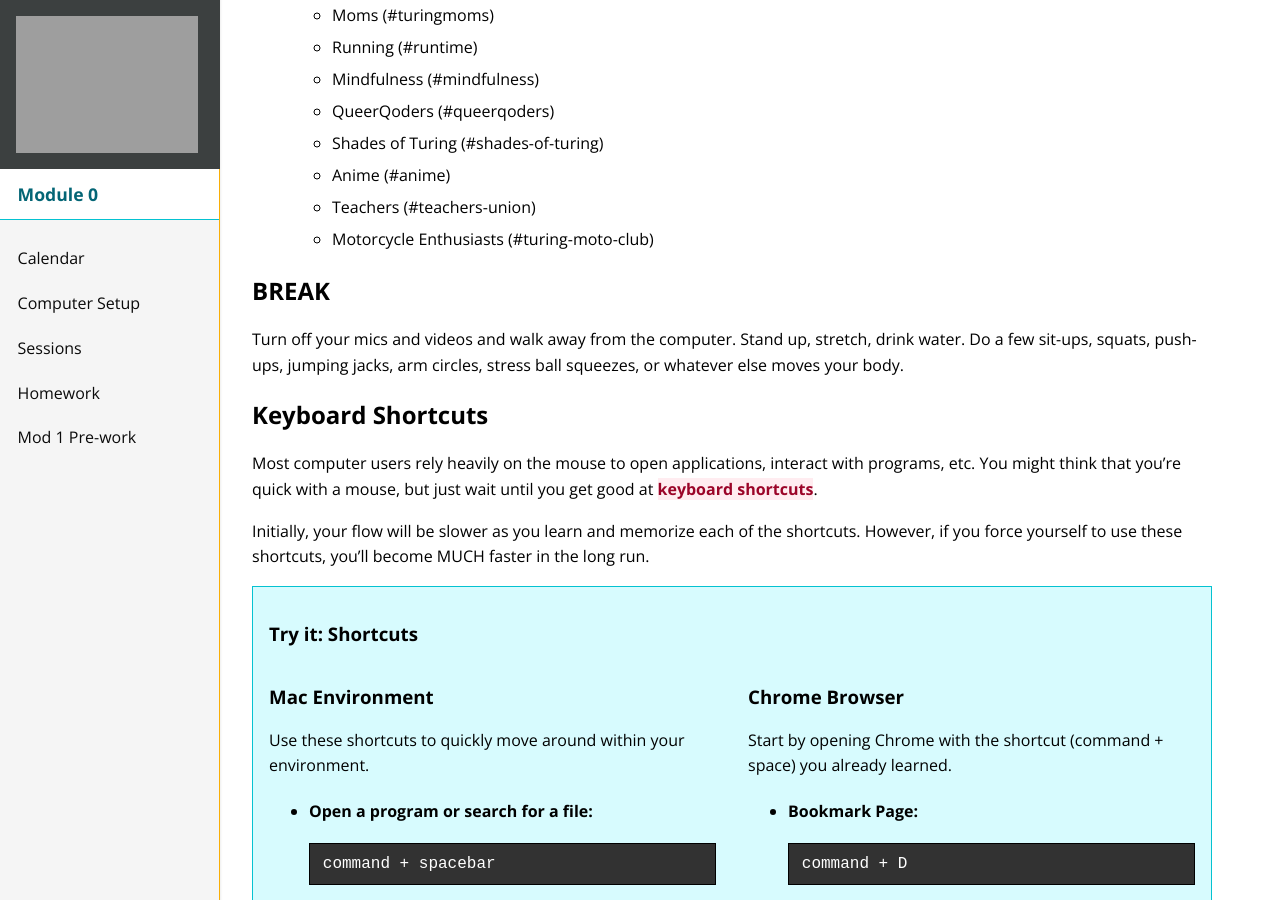
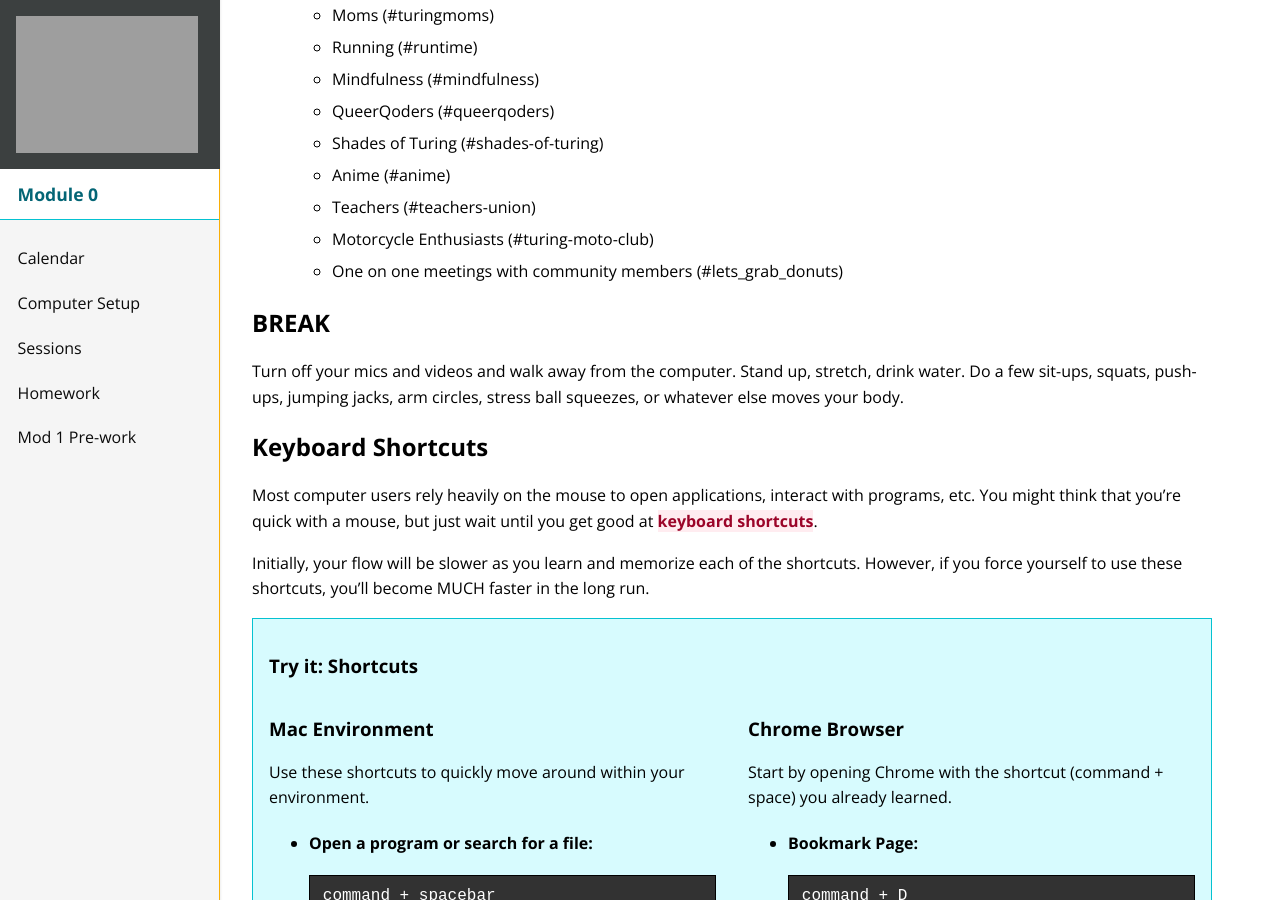
Before and after one commit to turingschool/mod-0-curriculum, a Jekyll site: the page built from session1/index.md, in a window 1280 px wide and 900 px high, scrolled down 5510 px. Built offline with Jekyll 4.4.1, drawn with Linux system fonts in a browser that asks for light colours; nearby versions of some CDN libraries; some of the changed lines change nothing that is shown.

Commit message:
Make updates to session 1

```diff
--- a/session1/index.md
+++ b/session1/index.md
@@ -57,7 +57,7 @@
 * No email from conveyorbelt? follow the instructions in the homework tab to find your board
 * Change display name to first name, last initial, pronouns, program; ie - `Rachel W. (she/her, BE)`
 * We share pronouns to be inclusive of folks who are transgender or gender non-conforming
-  * If you're unfamiliar with genders other than cisgender, the [gender-unicorn](https://transstudent.org/what-we-do/graphics/gender-unicorn/) is a great resource to learn about them
+  * If you're unfamiliar with genders other than cisgender, the [gender-unicorn](http://transstudent.org/gender/) is a great resource to learn about them
 * Session will be recorded and posted in Slack
 * Turing is staying remote first through at least January
 
@@ -213,6 +213,7 @@
     * Anime (#anime)
     * Teachers  (#teachers-union)
     * Motorcycle Enthusiasts (#turing-moto-club)
+    * One on one meetings with community members (#lets_grab_donuts)
 
 ## BREAK
 
```
